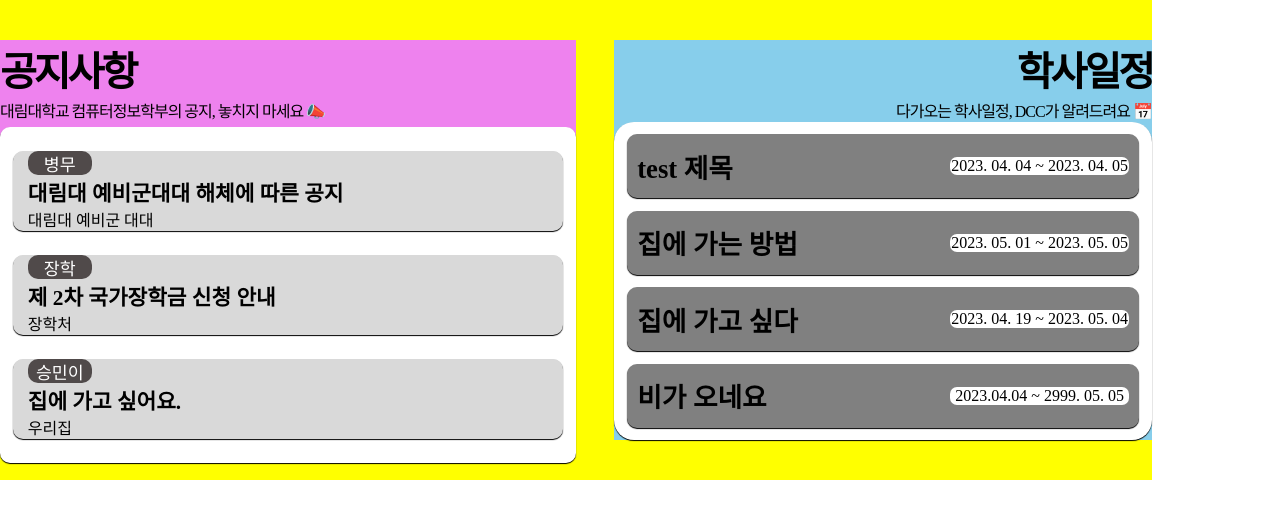
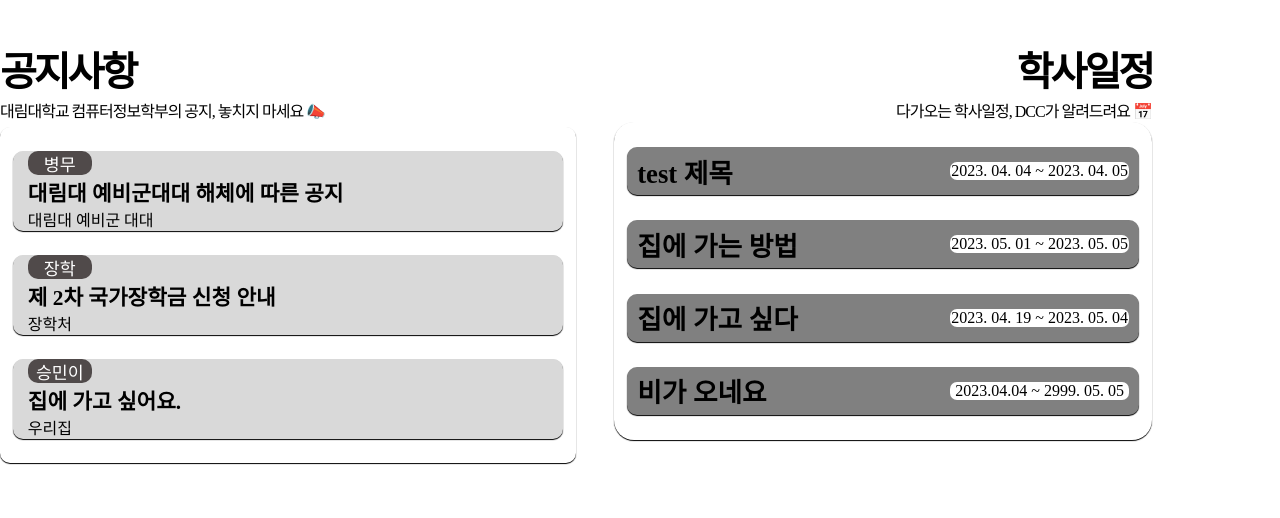
Before and after one commit to HarenKei/DCC_FE, a Next.js app: page /Main/MainNotice in a window 1280 px wide. Shown: the top 518 px of the page. Built offline with nearby package versions, Linux system fonts and the light colour scheme.

Commit message:
Update Main : Remove Test Background Color

```diff
--- a/pages/Main/MainAllNotice.tsx
+++ b/pages/Main/MainAllNotice.tsx
@@ -48,7 +48,6 @@ const MainAllNotice = () => {
 const MainAllNoticeContainer = styled.div`
   width: 45vw;
   height: 50vh;
-  background-color: violet;
 `;
 
 const MainAllNoticeTitleH1 = styled.h1`
--- a/pages/Main/MainDashborad.tsx
+++ b/pages/Main/MainDashborad.tsx
@@ -29,7 +29,6 @@ const MainDashboardContainer = styled.div`
   justify-content: space-between;
   width: 90vw;
   height: 45vh;
-  background-color: pink;
   margin-bottom: 50px;
 `;
 
--- a/pages/Main/MainNotice.tsx
+++ b/pages/Main/MainNotice.tsx
@@ -20,8 +20,6 @@ const MainNoticeContainer = styled.div`
   flex-direction: row;
   justify-content: space-between;
   align-items: center;
-
-  background-color: yellow;
 `;
 
 export default MainNotice;
--- a/pages/Main/MainSchedules.tsx
+++ b/pages/Main/MainSchedules.tsx
@@ -53,7 +53,6 @@ const MainSchedules = () => {
 const MainSchedulesContainer = styled.div`
   width: 42vw;
   height: 50vh;
-  background-color: skyblue;
 
   display: flex;
   flex-direction: column;
--- a/pages/Main/MainTeamSpace.tsx
+++ b/pages/Main/MainTeamSpace.tsx
@@ -111,7 +111,6 @@ const MainTeamSpaceContainer = styled.div`
   width: 90vw;
   height: 60vh;
   margin-bottom: 100px;
-  background-color: skyblue;
   display: flex;
   flex-direction: column;
   justify-content: center;
--- a/src/Common/MainScheduleCard.tsx
+++ b/src/Common/MainScheduleCard.tsx
@@ -23,7 +23,7 @@ const MainScheduleCard = (props : Props) => {
 
 const MainScheduleCardContainer = styled.div`
   width: 40vw;
-  height: 8vh;
+  height: 6vh;
   border-radius: 10px;
 
   display: flex;
```
